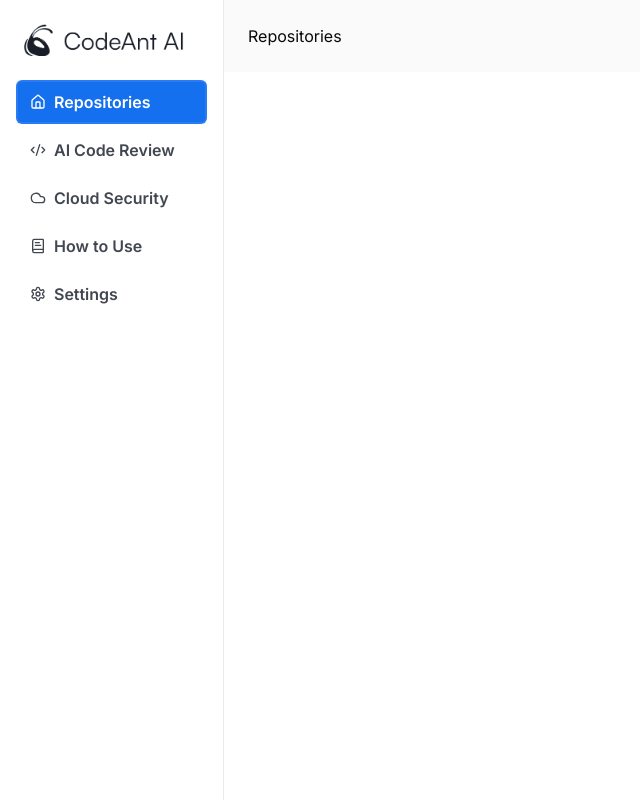
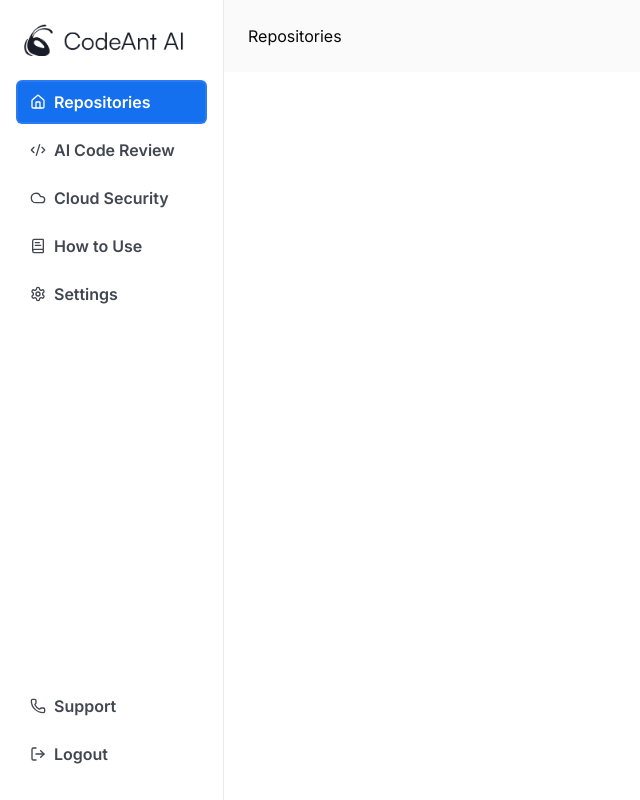
Before and after one commit to pradhumngautam/codeant-ai, a Next.js app: page /dashboard in a window 1280 px wide. Shown: the whole page, without its empty margins (0-640 px from the left). Built offline with nearby package versions, Linux system fonts and the light colour scheme.

Commit message:
feat: Sidebar

```diff
--- a/src/components/sidebar/sidebar-item.tsx
+++ b/src/components/sidebar/sidebar-item.tsx
@@ -26,7 +26,7 @@ const SidebarItem = ({
       variant={"sidebar"}
       size={"routes"}
       className={cn(
-        "flex items-center justify-start h-full gap-x-2 px-3 py-2 border-2 border-transparent",
+        "flex items-center justify-start gap-x-2 px-3 border-2 border-transparent",
         active == label &&
           "bg-[#1570EF] text-[#FFFFFF] hover:bg-[#1570EF] border-2 border-blue-500/60"
       )}
--- a/src/components/sidebar/sidebar-routes.tsx
+++ b/src/components/sidebar/sidebar-routes.tsx
@@ -1,7 +1,15 @@
 "use client";
 
 import { useState } from "react";
-import { BookText, Cloud, CodeXml, Home, Settings } from "lucide-react";
+import {
+  BookText,
+  Cloud,
+  CodeXml,
+  Home,
+  LogOut,
+  Phone,
+  Settings,
+} from "lucide-react";
 
 import SidebarItem from "./sidebar-item";
 
@@ -33,11 +41,25 @@ const routes = [
   },
 ];
 
+const bottomRoutes = [
+  {
+    icon: Phone,
+    label: "Support",
+    href: "#",
+  },
+  {
+    icon: LogOut,
+    label: "Logout",
+    href: "#",
+  },
+];
+
 const SidebarRoutes = () => {
   const [active, setActive] = useState<string>("Repositories");
 
   return (
-    <div className="flex flex-col w-full px-4 gap-1">
+    <div className="flex flex-col justify-between h-full w-full px-4">
+      <div className="flex flex-col gap-1">
         {routes.map((route, index) => (
           <SidebarItem
             key={index}
@@ -49,6 +71,20 @@ const SidebarRoutes = () => {
           />
         ))}
       </div>
+
+      <div className="flex flex-col gap-1">
+        {bottomRoutes.map((route, index) => (
+          <SidebarItem
+            key={index}
+            active={active}
+            setActive={setActive}
+            label={route.label}
+            icon={route.icon}
+            href={route.href}
+          />
+        ))}
+      </div>
+    </div>
   );
 };
 
--- a/src/components/sidebar/sidebar.tsx
+++ b/src/components/sidebar/sidebar.tsx
@@ -4,8 +4,8 @@ import SidebarRoutes from "./sidebar-routes";
 
 const Sidebar = () => {
   return (
-    <div className="h-full border-r border-[#E9EAEB] bg-[#FFFFFF] flex flex-col overflow-y-auto">
-      <div className="p-6">
+    <div className="h-full border-r border-[#E9EAEB] bg-[#FFFFFF] flex flex-col overflow-y-auto py-6">
+      <div className="px-6 pb-6">
         <Image
           src={"/codeant-logo.png"}
           alt="card"
@@ -15,7 +15,7 @@ const Sidebar = () => {
         />
       </div>
 
-      <div className="flex flex-col w-full">
+      <div className="flex flex-col w-full h-full">
         <SidebarRoutes />
       </div>
     </div>
--- a/src/components/ui/button.tsx
+++ b/src/components/ui/button.tsx
@@ -29,7 +29,7 @@ const buttonVariants = cva(
         sm: "h-8 rounded-md px-3 text-xs",
         lg: "h-10 rounded-md px-8",
         login: "h-[58px]",
-        routes: "h-[48px] rounded-md",
+        routes: "h-[44px] rounded-md",
         icon: "h-9 w-9",
       },
     },
```
Lines whose indentation alone changed are shown as unchanged.
